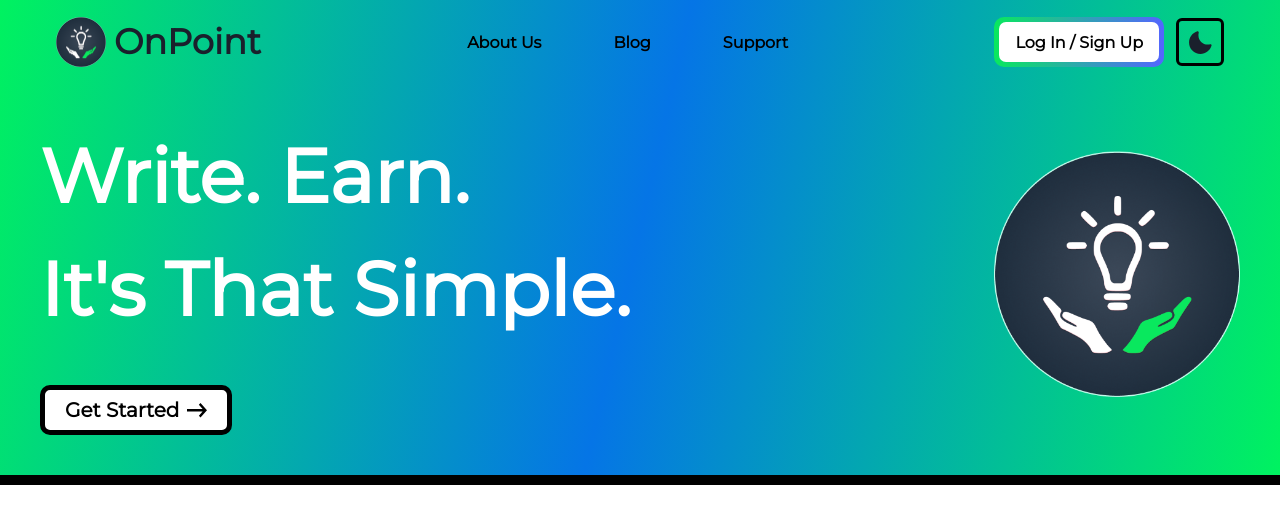
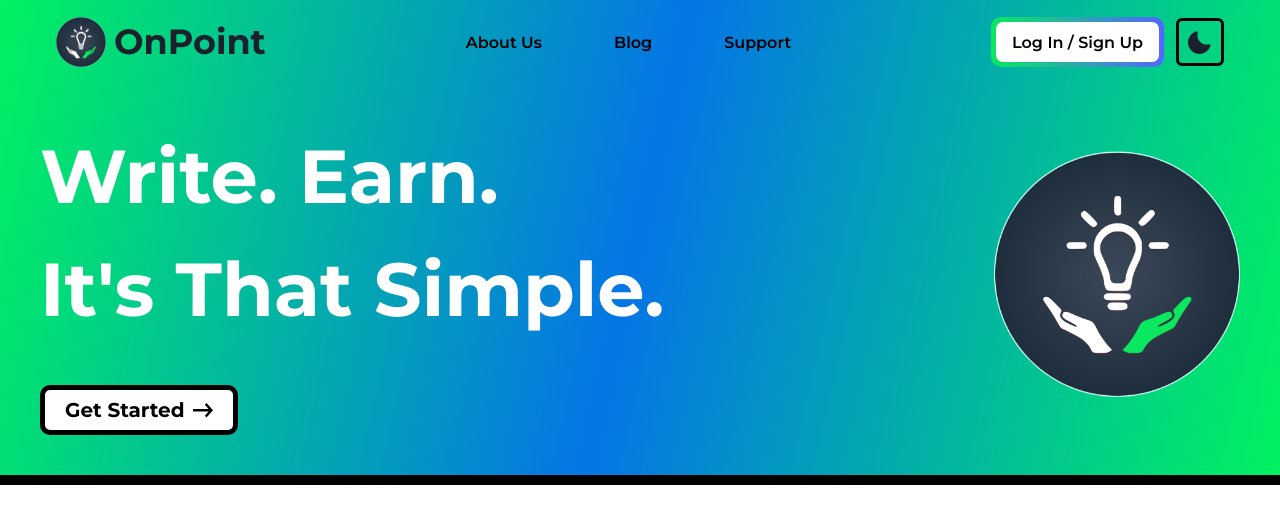
Before and after one commit to aditya1rawat/onpointsite2.0, a Next.js app: page / in a window 1280 px wide. Shown: the top 524 px of the page. Built offline with nearby package versions, Linux system fonts and the light colour scheme.

Commit message:
font pls work

```diff
--- a/pages/_document.js
+++ b/pages/_document.js
@@ -11,7 +11,16 @@
 			<Html>
 				<Head>
 					<link
-						href='https://fonts.googleapis.com/css2?family=Montserrat&display=swap'
+						rel='preconnect'
+						href='https://fonts.googleapis.com'
+					/>
+					<link
+						rel='preconnect'
+						href='https://fonts.gstatic.com'
+						crossorigin
+					/>
+					<link
+						href='https://fonts.googleapis.com/css2?family=Montserrat:ital,wght@0,100;0,200;0,300;0,400;0,500;0,600;0,700;0,800;1,100;1,200;1,300;1,400;1,500;1,600;1,700&display=swap'
 						rel='stylesheet'
 					/>
 				</Head>
```
